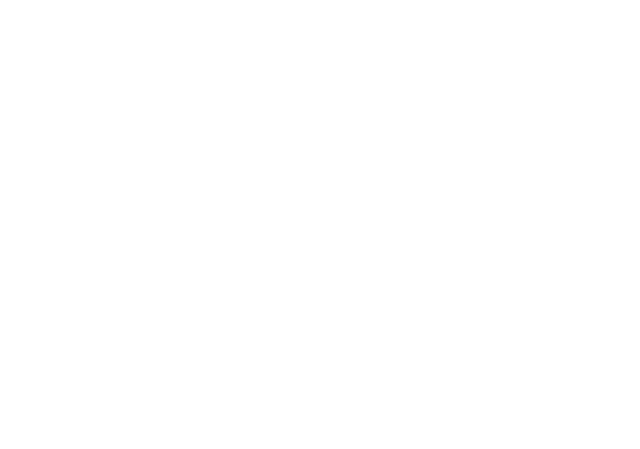
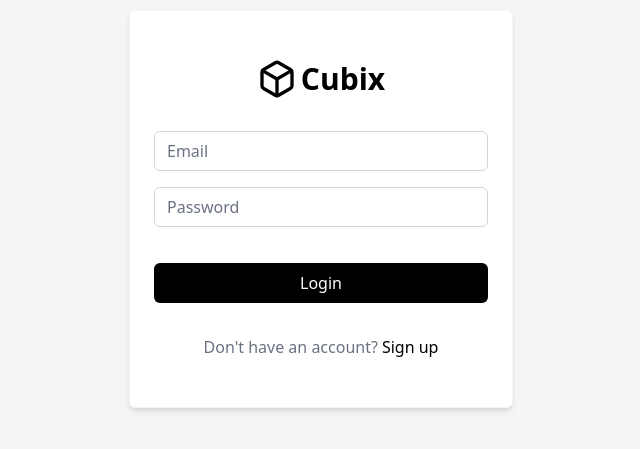
Before and after one commit to saciinol/cubix, a React (Vite) app in the folder client/: page /login in a window 1280 px wide. Before the commit this address had no page. Shown: the part 191-640 px from the top of the page, without its empty margins (319-959 px from the left). Built offline with nearby package versions, Linux system fonts and the light colour scheme.

Commit message:
feat: add login page & shared UI components; update routing and API config

```diff
--- a/client/src/App.jsx
+++ b/client/src/App.jsx
@@ -1,20 +1,64 @@
-import { BrowserRouter as Router, Routes, Route } from 'react-router-dom';
-import Home from './pages/Home';
+import { BrowserRouter as Router, Routes, Route, Navigate, useLocation } from 'react-router-dom';
+import Feed from './pages/Feed';
 import Layout from './components/Layout';
+import Login from './pages/Login';
+import { useAuthStore } from './store';
+// import { useEffect } from 'react';
+import { Loader2 } from 'lucide-react';
 
 const ProtectedRoute = ({ children }) => {
+	const { isAuthenticated } = useAuthStore();
+	const location = useLocation();
+
+	if (!isAuthenticated) {
+		return <Navigate to="/login" state={{ from: location }} replace />;
+	}
+
 	return <Layout>{children}</Layout>;
 };
 
+const PublicRoute = ({ children }) => {
+	const { isAuthenticated } = useAuthStore();
+
+	if (isAuthenticated) {
+		return <Navigate to="/feed" replace />;
+	}
+
+	return children;
+};
+
 function App() {
+	// const { initAuth, isInitialized } = useAuthStore();
+
+	// useEffect(() => {
+	// 	initAuth();
+	// // eslint-disable-next-line react-hooks/exhaustive-deps
+	// }, []);
+
+	// if (!isInitialized) {
+	// 	return (
+	// 		<div className="min-h-screen flex items-center justify-center">
+	// 			<Loader2 className="size-6 animate-spin" />
+	// 		</div>
+	// 	);
+	// }
+
 	return (
 		<Router>
 			<Routes>
 				<Route
-					path="/"
+					path="/login"
+					element={
+						<PublicRoute>
+							<Login />
+						</PublicRoute>
+					}
+				/>
+				<Route
+					path="/feed"
 					element={
 						<ProtectedRoute>
-							<Home />
+							<Feed />
 						</ProtectedRoute>
 					}
 				/>
--- /dev/null
+++ b/client/src/components/Button.jsx
@@ -0,0 +1,16 @@
+const Button = ({ children, variant = 'primary', className = '', ...props }) => {
+	const base =
+		'inline-flex items-center justify-center whitespace-nowrap rounded-md text-base font-medium transition-colors focus:outline-none disabled:pointer-events-none disabled:opacity-50 cursor-pointer';
+
+	const styles = {
+		primary: `${base} bg-black text-white hover:bg-black/90 h-10 px-4 py-2`,
+	};
+
+	return (
+		<button className={`${styles[variant]} ${className}`} {...props}>
+			{children}
+		</button>
+	);
+};
+
+export default Button;
--- /dev/null
+++ b/client/src/components/Input.jsx
@@ -0,0 +1,14 @@
+const Input = ({ type, name, value, onChange, className = "", ...props }) => {
+	return (
+		<input
+			type={type}
+			name={name}
+			value={value}
+			onChange={onChange}
+			className={`flex h-10 w-full rounded-md border border-gray-300 bg-transparent px-3 py-2 text-base placeholder:text-gray-500 focus:placeholder:text-gray-400 focus:outline-none focus:border-gray-500 disabled:cursor-not-allowed disabled:opacity-50 ${className}`}
+         {...props}
+		/>
+	);
+};
+
+export default Input;
--- a/client/src/index.css
+++ b/client/src/index.css
@@ -1 +1,5 @@
 @import 'tailwindcss';
+
+@theme {
+   --color-muted: oklch(0.97 0 0);
+}
--- a/client/src/pages/Home.jsx
+++ b/client/src/pages/Feed.jsx
@@ -1,4 +1,4 @@
-const Home = () => {
+const Feed = () => {
   return (
     <div className="h-screen flex justify-center items-center">
       <h1 className="text-4xl">Hello, World!</h1>
@@ -6,4 +6,4 @@
   )
 }
 
-export default Home;
+export default Feed;
--- /dev/null
+++ b/client/src/pages/Login.jsx
@@ -0,0 +1,112 @@
+import { useState } from 'react';
+import { Link, useNavigate, useLocation } from 'react-router-dom';
+import { Box, Loader2 } from 'lucide-react';
+
+import { useAuthStore } from '../store';
+import Button from '../components/Button';
+import Input from '../components/Input';
+
+const Login = () => {
+	const [formData, setFormData] = useState({
+		email: '',
+		password: '',
+	});
+	const [localError, setLocalError] = useState('');
+
+	const { login, isLoading } = useAuthStore();
+	const navigate = useNavigate();
+	const location = useLocation();
+
+	const from = location.state?.from?.pathname || '/feed';
+
+	const handleChange = (e) => {
+		const { name, value } = e.target;
+
+		setLocalError('');
+
+		setFormData({
+			...formData,
+			[name]: value,
+		});
+	};
+
+	const handleSubmit = async (e) => {
+		console.log('1. Submit started');
+		e.preventDefault();
+		console.log('2. Prevented default');
+
+		try {
+			console.log('3. Calling login...');
+			await login(formData.email, formData.password);
+			console.log('4. Login success');
+			navigate(from, { replace: true });
+		} catch (error) {
+			console.log('5. Login failed:', error);
+			setLocalError('Invalid email or password.');
+		}
+	};
+
+	return (
+		<section className="bg-muted h-screen">
+			<div className="flex h-full items-center justify-center">
+				<div className="border-muted bg-white flex w-full max-w-sm flex-col items-center gap-y-8 rounded-md border px-6 py-12 shadow-md mx-3">
+					<div className="flex flex-col items-center gap-y-2">
+						<div className="flex items-center gap-1 lg:justify-start">
+							<Box className="size-10 h-10" />
+							<h1 className="text-3xl font-bold">Cubix</h1>
+						</div>
+					</div>
+
+					<div className="flex w-full flex-col gap-8">
+						<form onSubmit={handleSubmit} className="flex flex-col gap-4">
+							<div className="flex flex-col gap-2">
+								<Input
+									type="email"
+									name="email"
+									value={formData.email}
+									onChange={handleChange}
+									className={`${localError ? 'border-red-600 focus:border-red-600' : ''}`}
+									placeholder="Email"
+									disabled={isLoading}
+									required
+								/>
+							</div>
+
+							<div className="flex flex-col">
+								<Input
+									type="password"
+									name="password"
+									value={formData.password}
+									onChange={handleChange}
+									className={`${localError ? 'border-red-600 focus:border-red-600' : ''}`}
+									placeholder="Password"
+									disabled={isLoading}
+									required
+								/>
+
+								<p className={`ml-1 text-red-600 text-sm ${localError ? 'opacity-100' : 'opacity-0'}`}>
+									{localError ? localError : '&nbsp;'}
+								</p>
+							</div>
+
+							<div className="flex flex-col gap-2">
+								<Button type="submit" className="w-full">
+									{isLoading ? <Loader2 className="size-6 animate-spin" /> : 'Login'}
+								</Button>
+							</div>
+						</form>
+					</div>
+
+					<div className="text-gray-500 flex justify-center gap-1 text-base">
+						<p>Don't have an account?</p>
+						<Link to="/register" className="text-black font-medium hover:underline">
+							Sign up
+						</Link>
+					</div>
+				</div>
+			</div>
+		</section>
+	);
+};
+
+export default Login;
--- a/client/src/services/api.js
+++ b/client/src/services/api.js
@@ -72,6 +72,16 @@
 					console.error('Unauthorized access');
 				}
 
+				// eslint-disable-next-line no-case-declarations
+				const isLoginEndpoint = error.config.url.includes('/auth/login');
+
+				if (isLoginEndpoint) {
+					return Promise.reject({
+						message: data.message || 'Invalid credentials',
+						type: 'auth',
+					});
+				}
+
 				useAuthStore.getState().logout();
 				window.location.href = '/login';
 
--- a/client/src/services/authService.js
+++ b/client/src/services/authService.js
@@ -6,7 +6,7 @@
 };
 
 export const loginUser = async (email, password) => {
-	const response = await api.post('auth/login', {
+	const response = await api.post('/auth/login', {
 		email,
 		password,
 	});
--- a/client/src/services/postService.js
+++ b/client/src/services/postService.js
@@ -1,3 +1,4 @@
+
 import api from './api';
 
 export const getPosts = async () => {
--- a/client/src/store/authStore.js
+++ b/client/src/store/authStore.js
@@ -11,7 +11,6 @@
 			isAuthenticated: false,
 			isInitialized: false,
 			isLoading: false,
-			error: null,
 
 			// initialize auth on app load
 			initAuth: async () => {
@@ -37,7 +36,7 @@
 			},
 
 			login: async (email, password) => {
-				set({ isLoading: true, error: null });
+				set({ isLoading: true });
 
 				try {
 					const { user, token } = await loginUser(email, password);
@@ -49,15 +48,14 @@
 					});
 				} catch (error) {
 					set({
-						error: error.response?.data?.message || error.message || 'Login failed',
 						isLoading: false,
 					});
-					throw error;
+               throw error;
 				}
 			},
 
 			register: async (userData) => {
-				set({ isLoading: true, error: null });
+				set({ isLoading: true });
 
 				try {
 					const { user, token } = await registerUser(userData);
@@ -69,7 +67,6 @@
 					});
 				} catch (error) {
 					set({
-						error: error.response?.data?.message || error.message || 'Registration failed',
 						isLoading: false,
 					});
 					throw error;
@@ -81,18 +78,14 @@
 					user: null,
 					token: null,
 					isAuthenticated: false,
-					error: null,
 				});
 			},
-
-			clearError: () => set({ error: null }),
 		}),
 		{
 			name: 'auth-storage',
 			partialize: (state) => ({
 				user: state.user,
 				token: state.token,
-				isAuthenticated: state.isAuthenticated,
 			}),
 		}
 	)
--- a/client/src/store/postStore.js
+++ b/client/src/store/postStore.js
@@ -7,6 +7,8 @@
 	createPost as createPostAPI,
 	deletePost as deletePostAPI,
 } from '../services/postService';
+
+// REMOVE ERROR STATE? BECAUSE INTERCEPTOR HANDLES ERRORS?
 
 const usePostStore = create((set, get) => ({
 	// state
--- a/client/vite.config.js
+++ b/client/vite.config.js
@@ -4,8 +4,5 @@
 
 // https://vite.dev/config/
 export default defineConfig({
-	plugins: [react(), tailwindcss()],
-	server: {
-		port: 3000,
-	},
+	plugins: [react(), tailwindcss()]
 });
```
Also changed, not shown: 2 other files (tests, documents, lock files or other folders).
